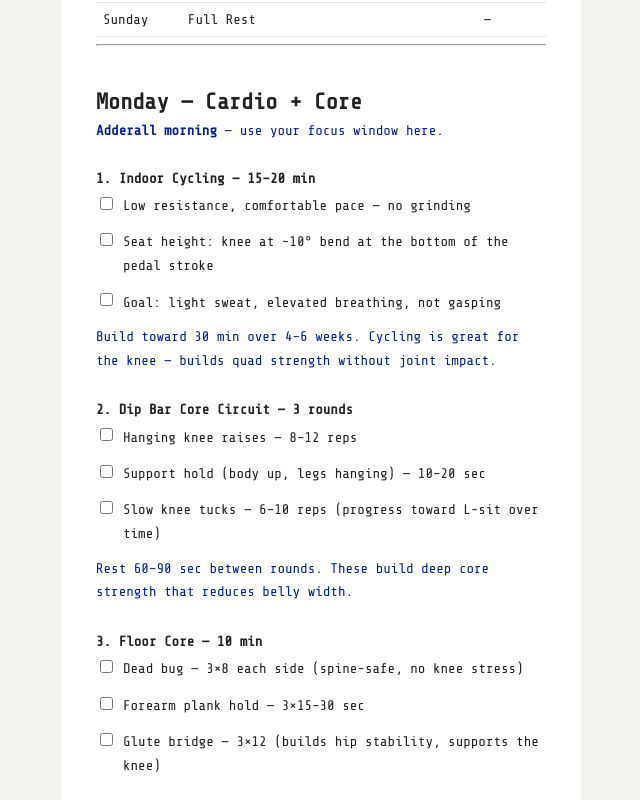
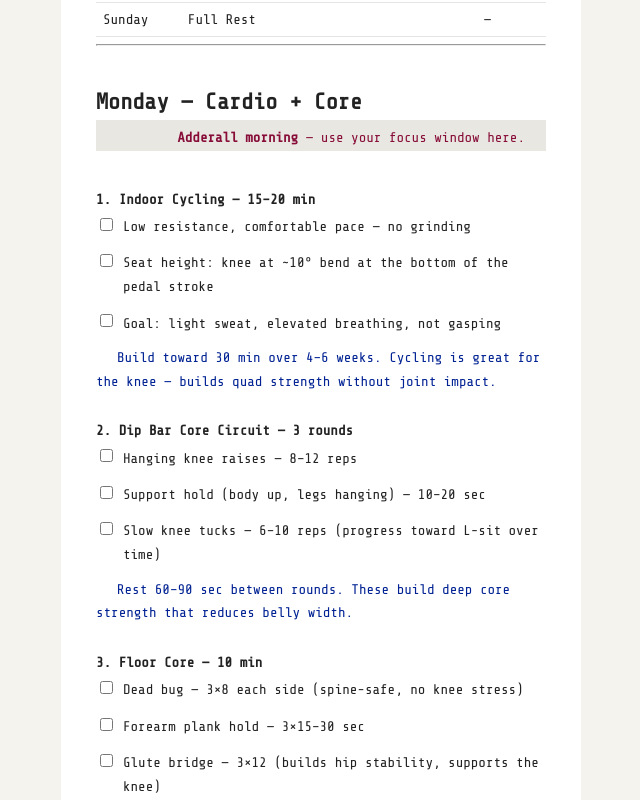
Before and after one commit to rtrigoso/renfoc.us, a Next.js app: page /workout in a window 1280 px wide. Shown: the part 840-1640 px from the top of the page, without its empty margins (319-959 px from the left). Built offline with nearby package versions, Linux system fonts and the light colour scheme.

Commit message:
adds new blog post

```diff
--- a/app/globals.css
+++ b/app/globals.css
@@ -459,6 +459,14 @@ article h4 {
 article em,
 article blockquote {
   color: var(--secondary-fg-color);
+  padding: 0.5rem 1.5rem 0;
+}
+
+article blockquote {
+  background-color: #e9e7e2;
+  text-align: right;
+  margin-bottom: 1rem;
+  color: var(--tertiary-fg-color);
 }
 
 article pre {
```
Also changed, not shown: content/1778877814-rust_on_my_bun.md (added, +21 -0 lines).
